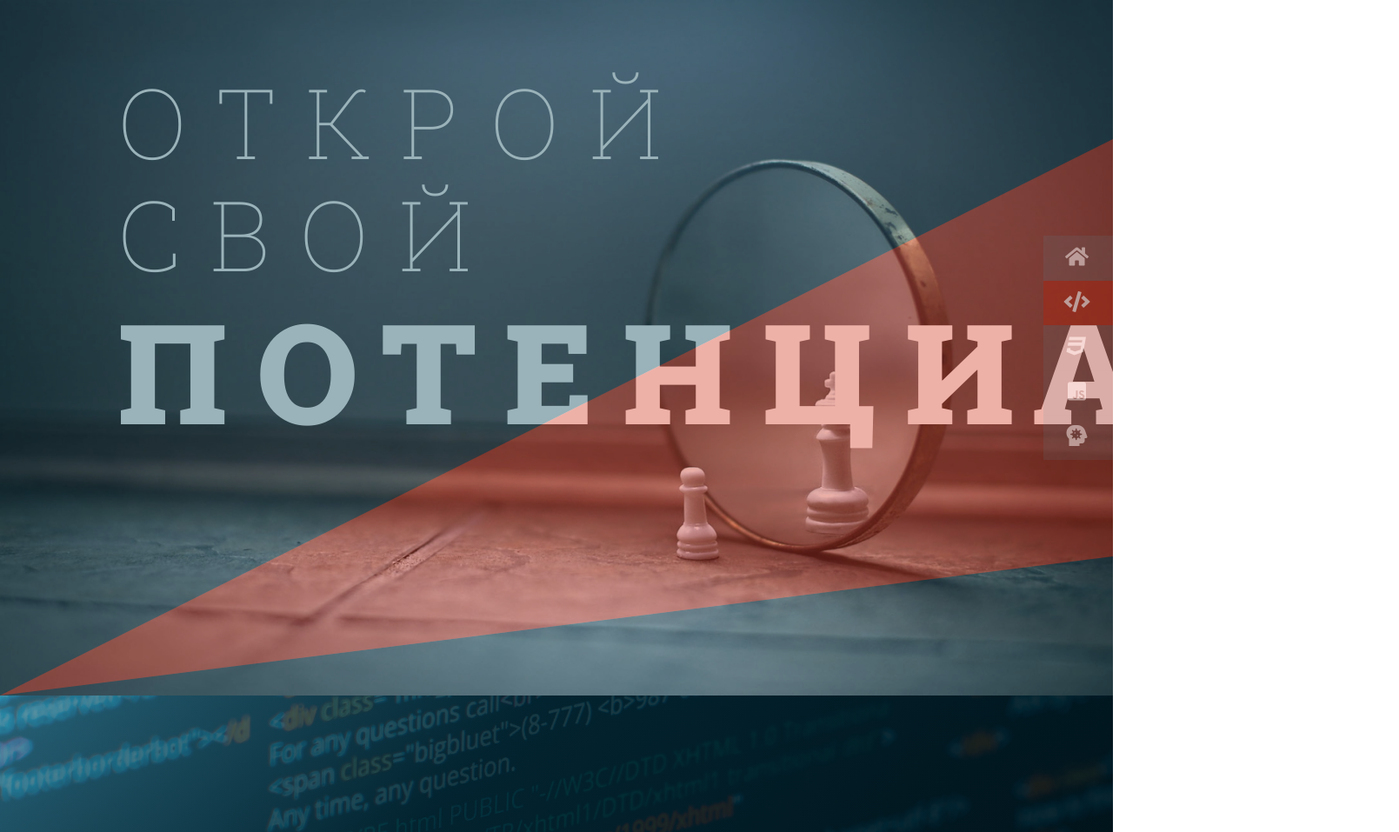
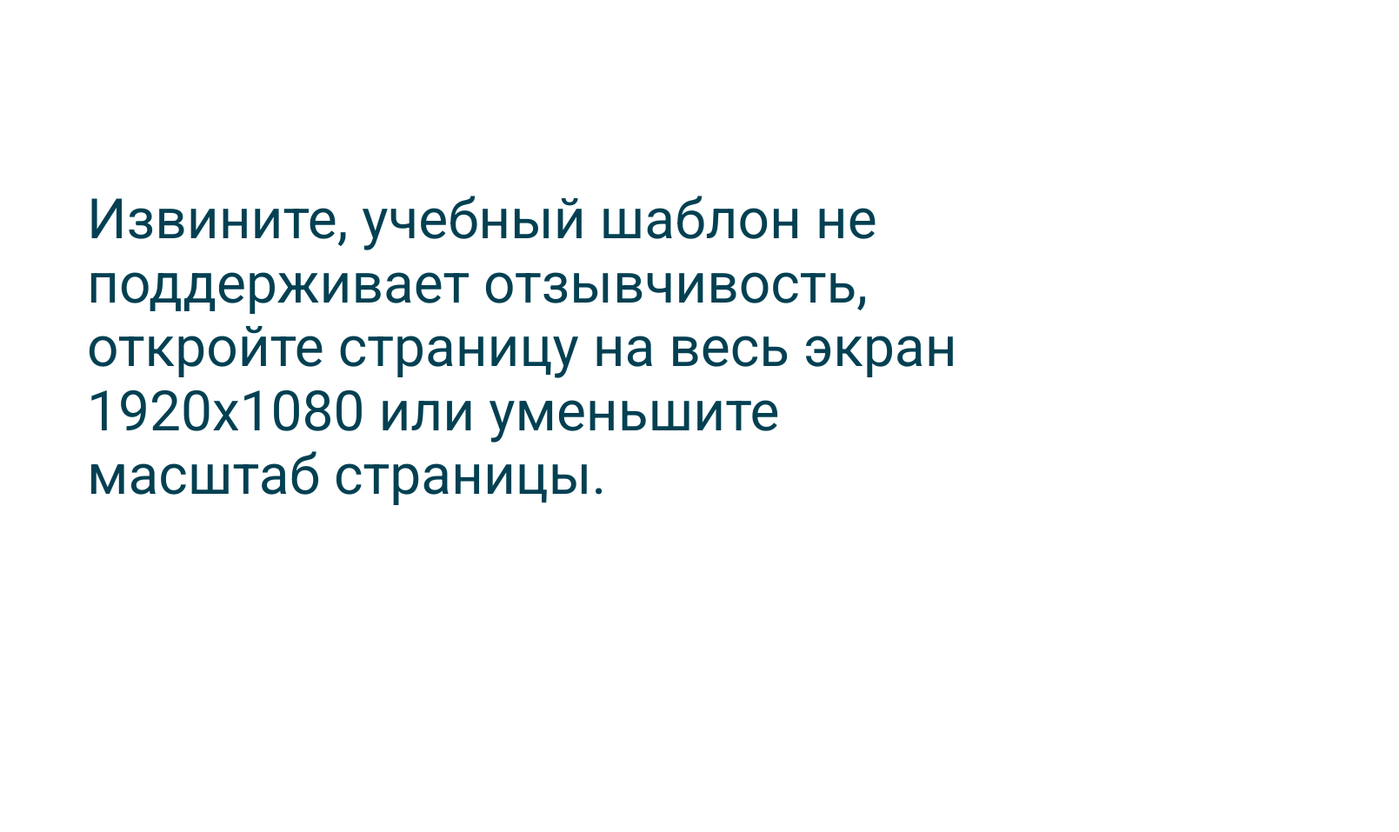
Before and after one commit to timoshevichaleks/simple-landing, a website: page index.html in a window 1280 px wide. Shown: the top 957 px of the page at 87% size, 1609 px wide, since content can reach past the window. After the commit the page ends 800 px from the top, so only its background shows below. Drawn offline with nearby package versions, Linux system fonts and the light colour scheme.

Commit message:
добавил медиа запросы

```diff
--- a/assets/js/main.js
+++ b/assets/js/main.js
@@ -5,7 +5,6 @@
     scrollThreshold: 0.3,
     scrollSpeed: 750,
     easing: 'swing'
-      // filter: ':not(.navbar-brand)'
   });
 
 })(jQuery);
--- a/assets/scss/_common.scss
+++ b/assets/scss/_common.scss
@@ -11,6 +11,31 @@ html {
   font-size: $font-size;
 }
 
+body {
+  @media (min-width: 1600px) {
+    .not-responsive {
+      display: none;
+    }
+  }
+  @media (max-width: 1599px) {
+    * {
+      display: none !important;
+    }
+    .not-responsive {
+      display: flex !important;
+      align-items: center;
+
+      height: 100vh;
+      padding-right: 100px;
+      padding-left: 100px;
+
+      color: $color-secondary-2-4;
+
+      font-size: 4rem;
+    }
+  }
+}
+
 a {
   text-decoration: none;
 
--- a/assets/scss/_footer.scss
+++ b/assets/scss/_footer.scss
@@ -9,7 +9,9 @@
   &__list {
     display: flex;
     justify-content: center;
+
     font-size: 2rem;
+
     @include unlist;
   }
   &__item {
@@ -29,6 +31,7 @@
     display: flex;
     align-items: center;
     flex-direction: column;
+
     margin-top: 20px;
     p {
       margin: 0;
--- a/assets/scss/_navbar.scss
+++ b/assets/scss/_navbar.scss
@@ -4,7 +4,9 @@
     z-index: 100;
     top: 50%;
     right: 0;
+
     transform: translateY(-50%);
+
     opacity: 0.5;
     &__list {
       @include unlist;
@@ -17,14 +19,18 @@
       }
     }
     &__link {
+      display: block;
+
+      padding: 12px 24px;
+
+      transition: background-color 1s;
+      text-align: center;
+      letter-spacing: 0.1em;
+      text-transform: uppercase;
+
       background-color: rgba($color-secondary-2-1, 0.25);
+
       font-size: 1.5rem;
-      display: block;
-      padding: 12px 24px;
-      text-align: center;
-      text-transform: uppercase;
-      transition: background-color 1s;
-      letter-spacing: 0.1em;
       font-weight: 100;
       &:hover,
       &:focus {
--- a/index.html
+++ b/index.html
@@ -195,6 +195,8 @@
     </div>
   </footer>
 
+  <section class="not-responsive">Извините, учебный шаблон не поддерживает отзывчивость, откройте страницу на весь экран 1920x1080 или уменьшите масштаб страницы.</section>
+
   <script src="assets/js/jquery.min.js"></script>
   <script src="assets/js/jquery.nav.js"></script>
   <script src="assets/js/main.js"></script>
```
Also changed, not shown: assets/css/style.css.
